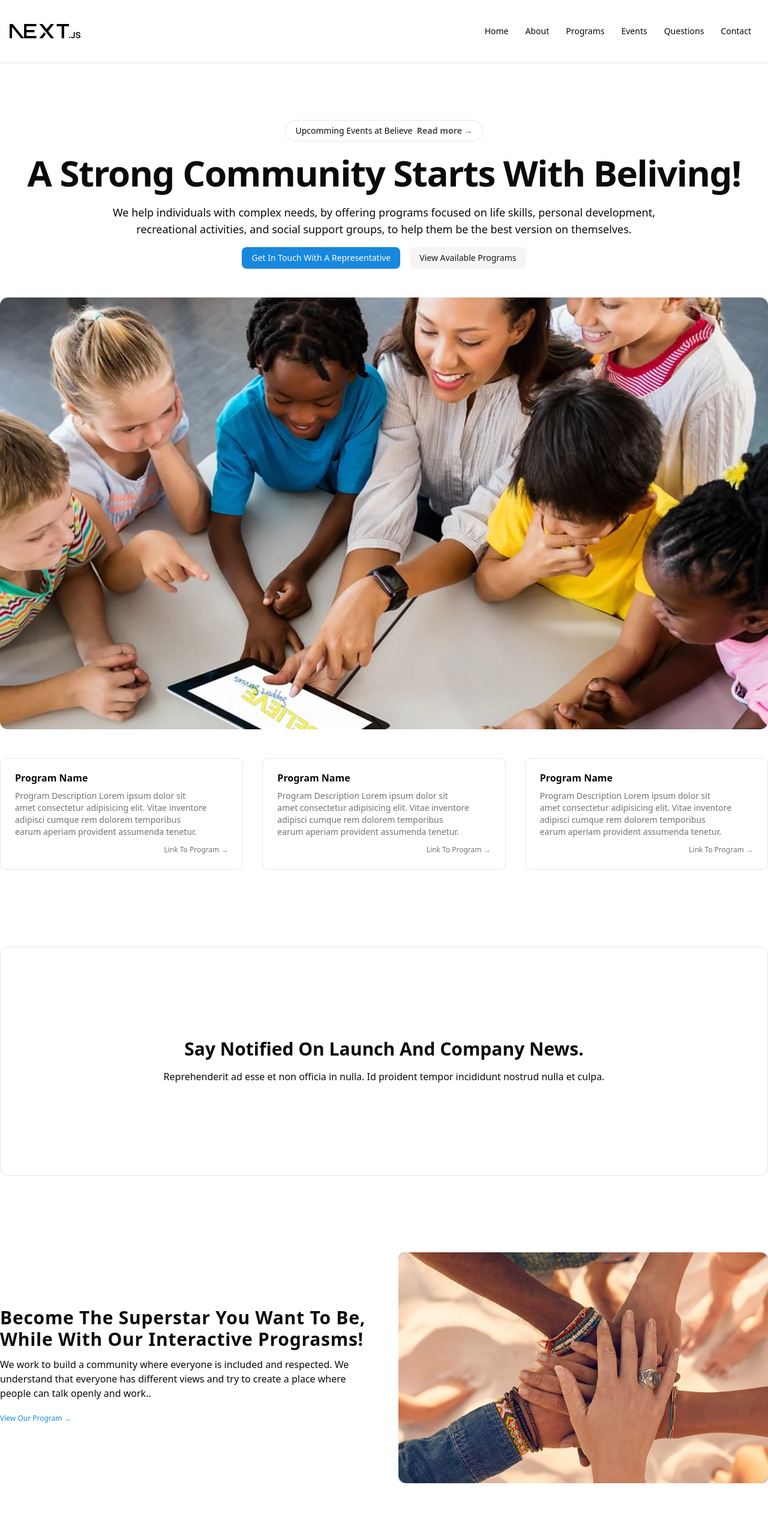
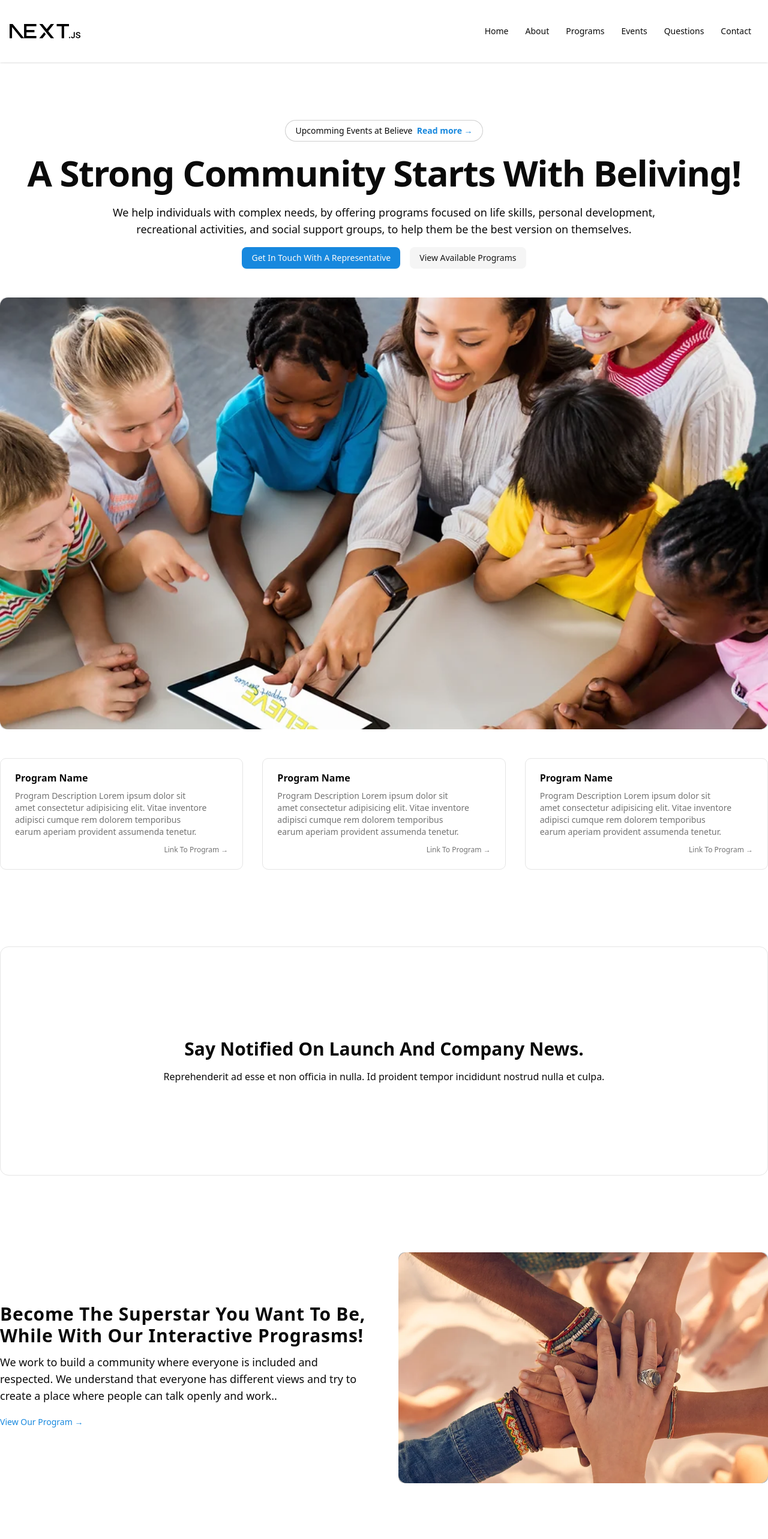
Before and after one commit to Justin-Bento/believe-support-services, a Next.js app: page / in a window 1280 px wide. Shown: the top 2566 px of the page at 60% size. Built offline with nearby package versions, Linux system fonts and the light colour scheme.

Commit message:
Adjusted components based on new theme

```diff
--- a/src/app/(frontend)/page.tsx
+++ b/src/app/(frontend)/page.tsx
@@ -21,11 +21,11 @@ export default function page() {
           <div className="space-y-4">
             <Button
               variant="outline"
-              className="shadow-none rounded-full border-netural-400"
+              className="shadow-none rounded-full border-foreground/20"
             >
               <Link href="/#" className="relative">
                 Upcomming Events at Believe &nbsp;
-                <span className="font-semibold text-neutral-600 dark:text-neutral-300 space-nowrap">
+                <span className="font-semibold text-primary space-nowrap">
                   <span className="absolute inset-0" aria-hidden="true"></span>
                   Read more <span aria-hidden="true">→</span>
                 </span>
@@ -118,12 +118,12 @@ export default function page() {
               Become The Superstar You Want To Be, While With Our Interactive
               Prograsms!
             </h3>
-            <p className="text-md text-netural-600 dark:text-white/75">
+            <p className="text-lg/7 text-foreground">
               We work to build a community where everyone is included and
               respected. We understand that everyone has different views and try
               to create a place where people can talk openly and work..
             </p>
-            <Button variant="link" className="pl-0 text-xs">
+            <Button variant="link" className="pl-0">
               View Our Program &rarr;
             </Button>
           </div>
@@ -140,12 +140,12 @@ export default function page() {
               Become The Superstar You Want To Be, While With Our Interactive
               Prograsms!
             </h3>
-            <p className="text-md text-netural-600 dark:text-white/75">
+            <p className="text-lg/7 text-foreground">
               We work to build a community where everyone is included and
               respected. We understand that everyone has different views and try
               to create a place where people can talk openly and work..
             </p>
-            <Button variant="link" className="pl-0 text-xs">
+            <Button variant="link" className="pl-0">
               View Our Program &rarr;
             </Button>
           </div>
```
